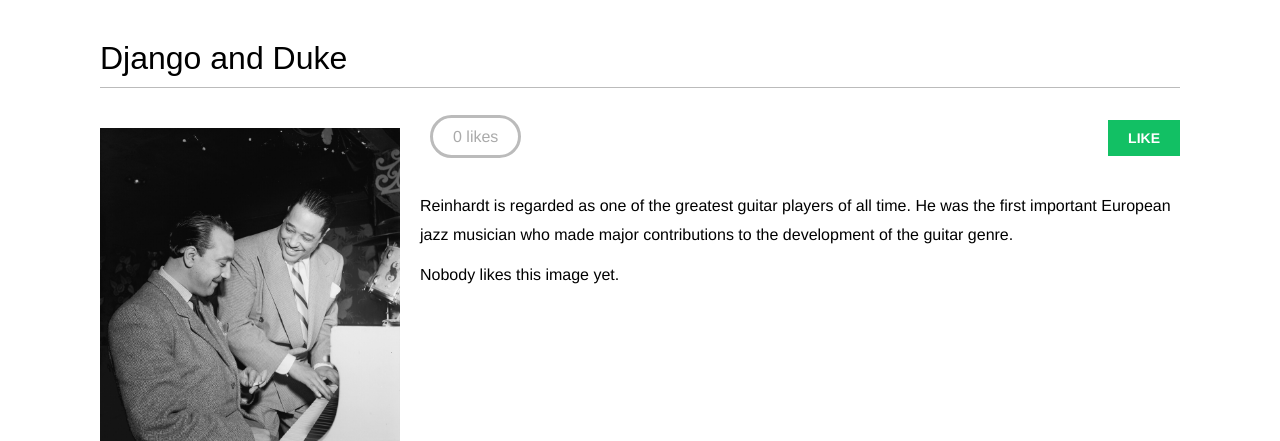
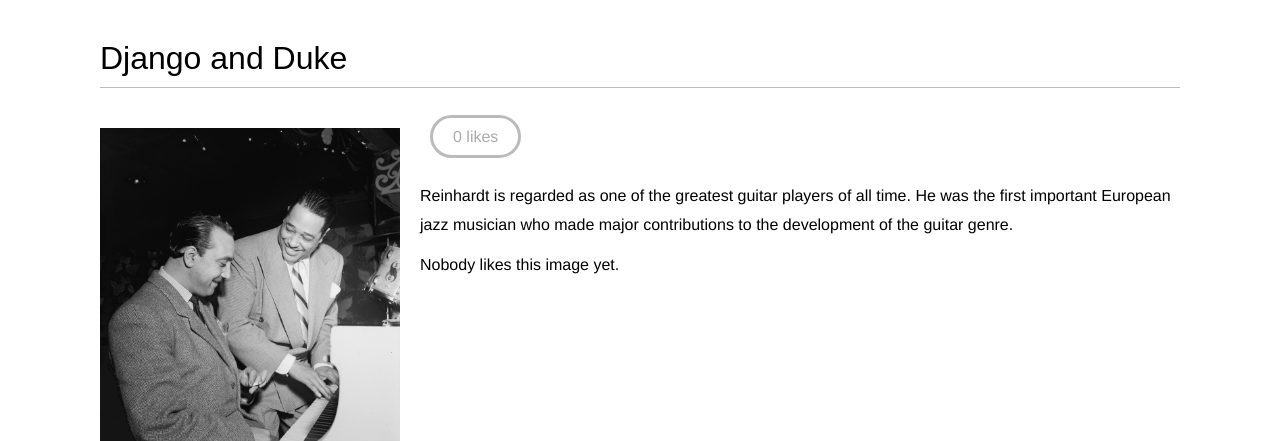
Before and after one commit to WalterBrito/Social-Website, a Django app: page /images/detail/3/django-and-duke/ in a window 1280 px wide. Shown: the part 47-488 px from the top of the page. Run offline with Django 3.2, Linux system fonts and the light colour scheme; data comes from the database, SQL or seed files in the repository; both versions use the stored data as it was after the commit; parts of the project's set-up code (start-up, migrations or seed data) failed here and were passed over; some libraries are stand-ins or nearby versions; some web fonts are replaced.

Commit message:
Social website made in django

```diff
--- a/bookmarks/settings.py
+++ b/bookmarks/settings.py
@@ -40,6 +40,7 @@ INSTALLED_APPS = (
     'django.contrib.messages',
     'django.contrib.staticfiles',
     'social.apps.django_app.default',
+    'sorl.thumbnail',
 )
 
 MIDDLEWARE_CLASSES = (
--- a/images/templates/images/image/detail.html
+++ b/images/templates/images/image/detail.html
@@ -10,24 +10,15 @@
 			<img src="{{ im.url }}" class="image-detail">
 		</a>
 	 {% endthumbnail %}
-    {% with total_likes=image.users_like.count users_like=image.users_like.all %}
+	 {% with total_likes=image.users_like.count %}
 	 	<div class="image-info">
 			<div>
 				<span class="count">
-                        <span class="total">{{ total_likes }}</span>
-                        like{{ total_likes|pluralize }}
+					{{ total_likes }} like{{ total_likes|pluralize }}
 				</span>
-                    <a href="#" data-id="{{ image.id }}" data-action="{% if request.user in users_like %}un{% endif %}like" class="like button">
-                        {% if request.user not in users_like %}
-                            Like
-                        {% else %}
-                            Unlike
-                        {% endif %}
-                    </a>
 			</div>
 			{{ image.description|linebreaks }}
 		</div>
-
 		<div class="image-likes">
 		{% for user in image.users_like.all %}
 		<div>
--- a/images/urls.py
+++ b/images/urls.py
@@ -5,4 +5,5 @@ urlpatterns = [
     url(r'^create/$', views.image_create, name='create'),
     url(r'^detail/(?P<id>\d+)/(?P<slug>[-\w]+)/$',
         views.image_detail, name='detail'),
+    url(r'^like/$', views.image_like, name='like'),
 ]
--- a/images/views.py
+++ b/images/views.py
@@ -1,6 +1,8 @@
 from django.shortcuts import render, redirect, get_object_or_404
 from django.contrib.auth.decorators import login_required
 from django.contrib import messages
+from django.http import JsonResponse
+from django.view.decorators.http import require_POST
 from .forms import ImageCreateForm
 from .models import Image
 
@@ -36,3 +38,21 @@ def image_detail(request, id, slug):
     return render(request, 'images/image/detail.html',
                            {'section': 'images',
                            'image': image})
+
+
+@login_required
+@require_POST
+def image_like(request):
+    image_id = request.POST.get('id')
+    action = request.POST.get('action')
+    if image_id and action:
+        try:
+            image = Image.objects.get(id=image_id)
+            if action == 'like':
+                image.users_like.add(request.user)
+            else:
+                image.users_like.remove(request.user)
+            return JsonResponse({'status': 'ok'})
+        except:
+            pass
+    return JsonResponse({'status': 'ko'})
```
Also changed, not shown: db.sqlite3. Lines whose indentation alone changed are shown as unchanged.
